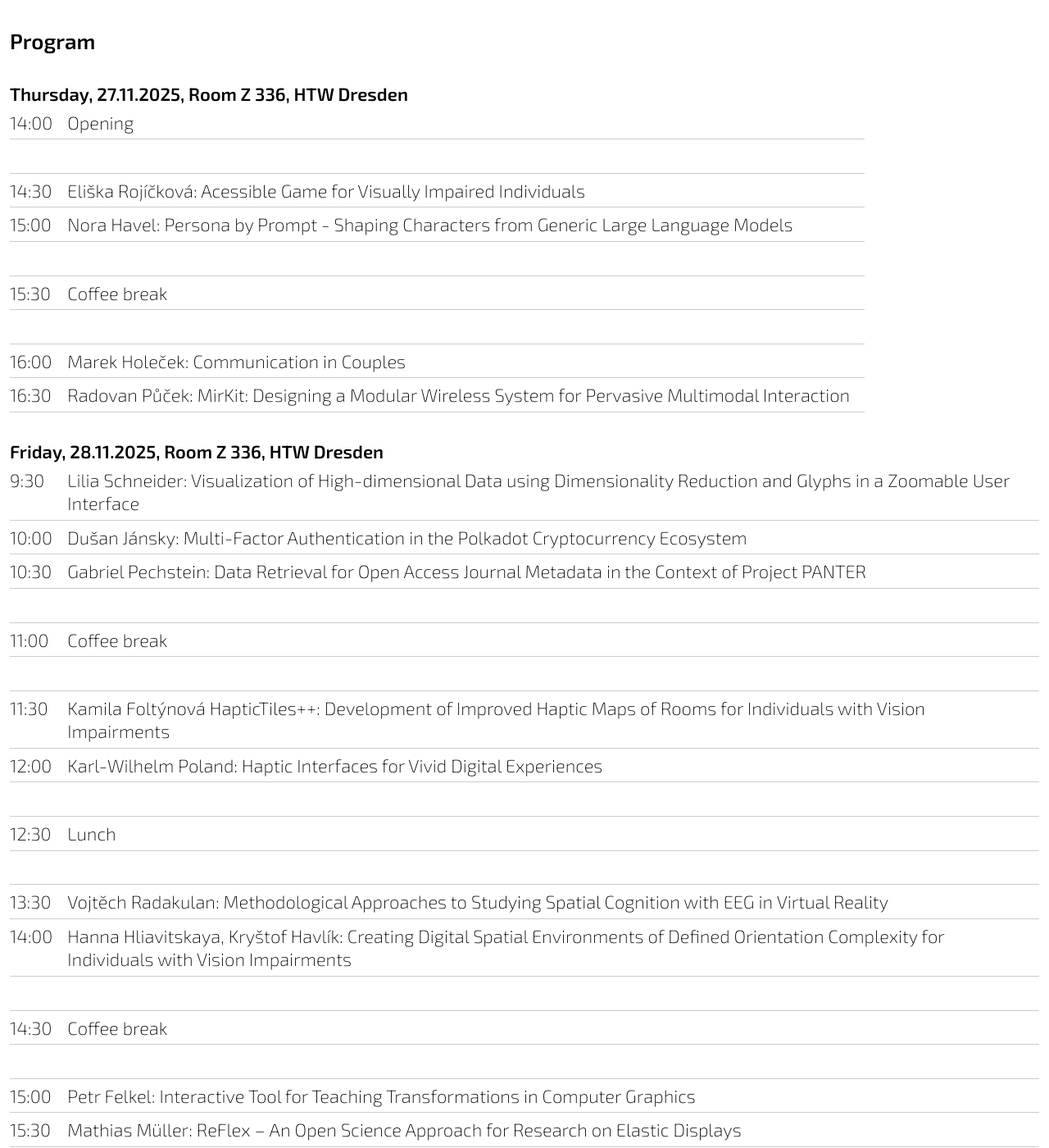
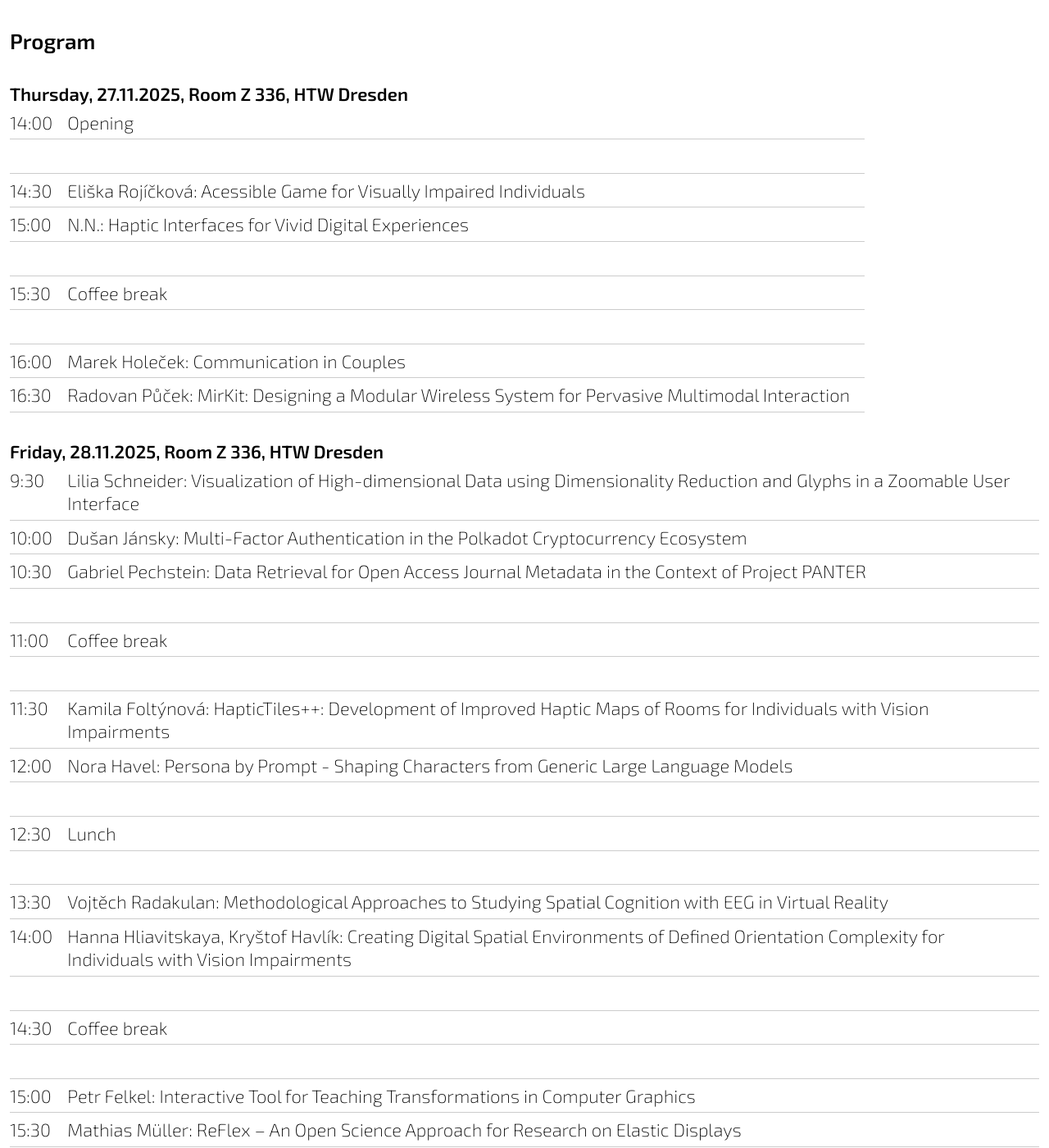
Before and after one commit to workshop-user-interfaces/workshop-user-interfaces.github.io, a Jekyll site: the page built from _editions/2025.markdown, in a window 1280 px wide and 1400 px high, scrolled down 2888 px. Shown: the whole window at 82% size. Built offline with Jekyll 4.4.1, drawn with Linux system fonts in a browser that asks for light colours; part of the change alters nothing that is shown.

Commit message:
update program

```diff
--- a/_editions/2025.markdown
+++ b/_editions/2025.markdown
@@ -66,7 +66,7 @@ Miroslav Macik, Czech Technical University Prague
 | 14:00 | Opening |
 |   |   |
 | 14:30 | Eliška Rojíčková: Acessible Game for Visually Impaired Individuals |
-| 15:00 | Nora Havel: Persona by Prompt - Shaping Characters from Generic Large Language Models |
+| 15:00 | N.N.: Haptic Interfaces for Vivid Digital Experiences |
 |   |   |
 | 15:30 | Coffee break |
 |   |   |
@@ -81,8 +81,8 @@ Miroslav Macik, Czech Technical University Prague
 |   |   |
 | 11:00 | Coffee break |
 |   |   |
-| 11:30 | Kamila Foltýnová	HapticTiles++: Development of Improved Haptic Maps of Rooms for Individuals with Vision Impairments |
-| 12:00 | Karl-Wilhelm Poland: Haptic Interfaces for Vivid Digital Experiences |
+| 11:30 | Kamila Foltýnová: HapticTiles++: Development of Improved Haptic Maps of Rooms for Individuals with Vision Impairments |
+| 12:00 | Nora Havel: Persona by Prompt - Shaping Characters from Generic Large Language Models |
 |   |   |
 | 12:30 | Lunch |
 |   |   |
```
